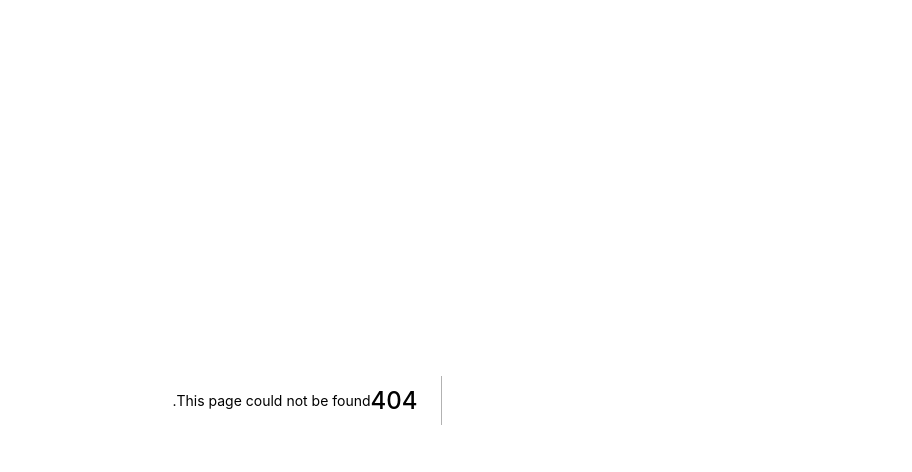
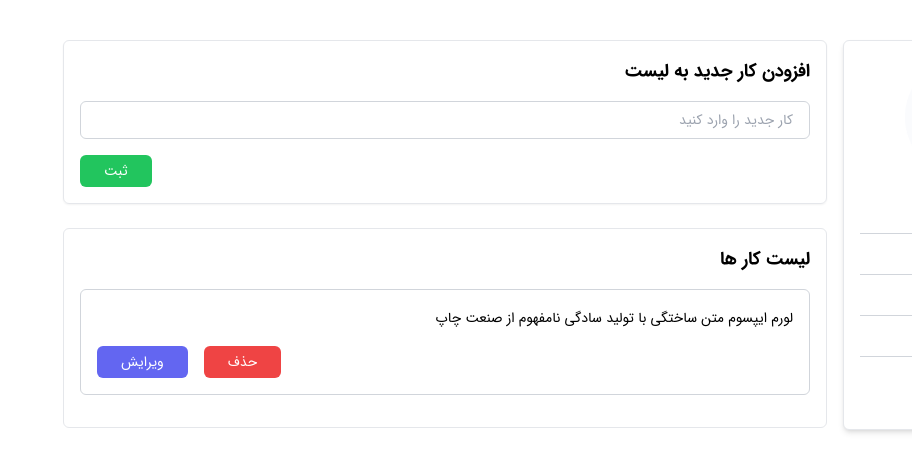
Before and after one commit to waltun/user-todo-next, a Next.js app: page /user-panel/todos in a window 1280 px wide. Before the commit this address had no page. Shown: the top 472 px of the page, without its empty margins (368-1280 px from the left). Built offline with nearby package versions, Linux system fonts and the light colour scheme.

Commit message:
Create todo items and add page and component

```diff
--- a/components/user-panel/sidebar.js
+++ b/components/user-panel/sidebar.js
@@ -21,6 +21,11 @@ const Sidebar = () => {
             </Link>
           </li>
           <li className="py-2">
+            <Link href="/user-panel/todos">
+              <a className="text-sm font-bold text-indigo-500">لیست کار ها</a>
+            </Link>
+          </li>
+          <li className="py-2">
             <Link href="/user-panel/edit/[id]">
               <a className="text-sm font-bold text-indigo-500">
                 ویرایش اطلاعات
--- /dev/null
+++ b/components/user-panel/todos/add.js
@@ -0,0 +1,23 @@
+const AddTodo = () => {
+  return (
+    <div className="p-4 rounded-md border borde-gray-200 shadow-sm">
+      <div className="mb-4">
+        <p className="text-lg font-bold text-black">افزودن کار جدید به لیست</p>
+      </div>
+      <div className="mb-4">
+        <input
+          name="todo"
+          className="bg-white w-full rounded-md border border-gray-300 px-4 py-2 text-sm"
+          placeholder="کار جدید را وارد کنید"
+        />
+      </div>
+      <div className="flex justify-end">
+        <button className="bg-green-500 hover:bg-green-600 px-6 py-1.5 rounded-md text-white text-sm">
+          ثبت
+        </button>
+      </div>
+    </div>
+  );
+};
+
+export default AddTodo;
--- /dev/null
+++ b/components/user-panel/todos/items.js
@@ -0,0 +1,21 @@
+const TodoItems = () => {
+  return (
+    <div className="p-4 rounded-md border border-gray-300 mb-4">
+      <div className="mb-4">
+        <p className="text-sm text-black leading-6">
+          لورم ایپسوم متن ساختگی با تولید سادگی نامفهوم از صنعت چاپ
+        </p>
+      </div>
+      <div className="flex justify-end space-x-4 space-x-reverse">
+        <button className="bg-red-500 hover:bg-red-600 rounded-md text-white px-6 py-1.5 text-sm">
+          حذف
+        </button>
+        <button className="bg-indigo-500 hover:bg-indigo-600 rounded-md text-white px-6 py-1.5 text-sm">
+          ویرایش
+        </button>
+      </div>
+    </div>
+  );
+};
+
+export default TodoItems;
--- /dev/null
+++ b/pages/user-panel/todos/index.js
@@ -0,0 +1,25 @@
+import UserLayout from "../../../components/layout/user";
+import AddTodo from "../../../components/user-panel/todos/add";
+import TodoItems from "../../../components/user-panel/todos/items";
+
+const Todos = () => {
+  return (
+    <>
+      <AddTodo />
+
+      <div className="mt-6 p-4 rounded-md border border-gray-200">
+        <div className="mb-4">
+          <p className="text-lg font-bold text-black">لیست کار ها</p>
+        </div>
+
+        <TodoItems />
+      </div>
+    </>
+  );
+};
+
+Todos.getLayout = (page) => {
+  return <UserLayout>{page}</UserLayout>;
+};
+
+export default Todos;
```
